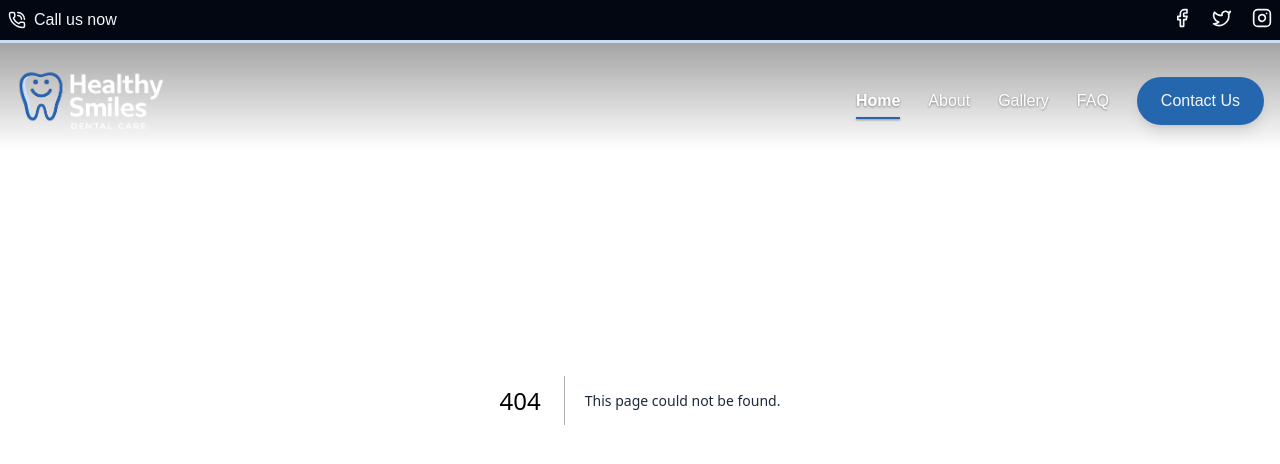
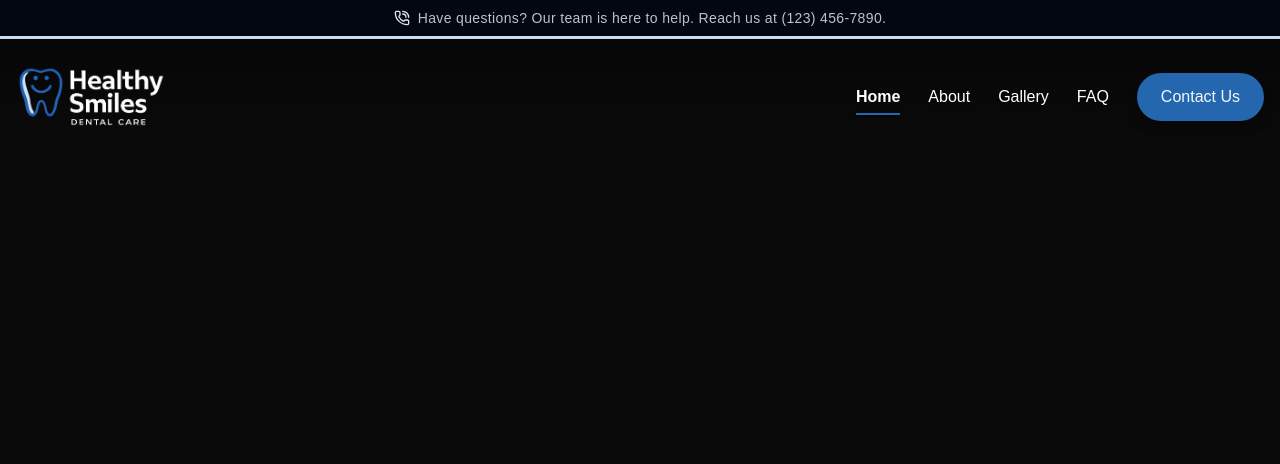
Before and after one commit to brianespina/healthy-smiles, a Next.js app: page /about in a window 1280 px wide. Before the commit this address had no page. Shown: the top 464 px of the page. Built offline with nearby package versions, Linux system fonts and the light colour scheme.

Commit message:
added about page

```diff
--- /dev/null
+++ b/app/about/page.tsx
@@ -0,0 +1,7 @@
+
+
+export default function About() {
+  return (
+    <section>About section</section>
+  );
+}
--- a/app/globals.css
+++ b/app/globals.css
@@ -30,7 +30,7 @@ body {
 
 
 .button {
-  @apply px-6 py-3 rounded-full shadow-lg hover:shadow-sm transition-all hover:bg-gray-800 w-fit;
+  @apply px-6 py-3 bg-linear-to-r rounded-full shadow-lg hover:shadow-sm transition-all hover:bg-gray-800 w-fit;
 }
 
 .theme-text-shadow {
--- a/app/header.tsx
+++ b/app/header.tsx
@@ -1,21 +1,13 @@
-import { Facebook, Instagram, PhoneCall, Twitter } from "lucide-react"
+import { PhoneCall } from "lucide-react"
 import Image from "next/image"
 import Link from "next/link"
 
 export default function Header() {
   return (
     <header className="w-full absolute z-20 bg-linear-to-b from-black/50 to-transparent">
-      <div className="bg-gray-950 text-(--color-light) border-b-3 border-b-(--color-secondary)">
-        <div className="container p-2 m-auto flex flex-row justify-between">
-          <div>
-            <Link className="flex flex-row gap-2 items-center" href="/"><PhoneCall size={18} />Call us now</Link>
-          </div>
-          <div className="flex flex-row gap-5">
-            <Facebook size={20} />
-            <Twitter size={20} />
-            <Instagram size={20} />
-          </div>
-        </div>
+      <div className="w-full bg-gray-950 border-b-3 border-(--color-secondary) text-white text-sm py-2 flex justify-center items-center gap-2">
+        <PhoneCall size={16} className="opacity-90" />
+        <span className="tracking-wide opacity-75">Have questions? Our team is here to help. Reach us at (123) 456-7890.</span>
       </div>
       <div className="container m-auto flex flex-row justify-between items-center h-full p-4 pt-6">
         <Image
@@ -30,7 +22,7 @@ export default function Header() {
               <Link href="/" className="text-white border-b-2 border-(--color-theme) pb-2 font-bold">Home</Link >
             </li>
             <li>
-              <Link href="/" className="text-white">About</Link >
+              <Link href="/about" className="text-white">About</Link >
             </li>
             <li>
               <Link href="/" className="text-white">Gallery</Link >
```
